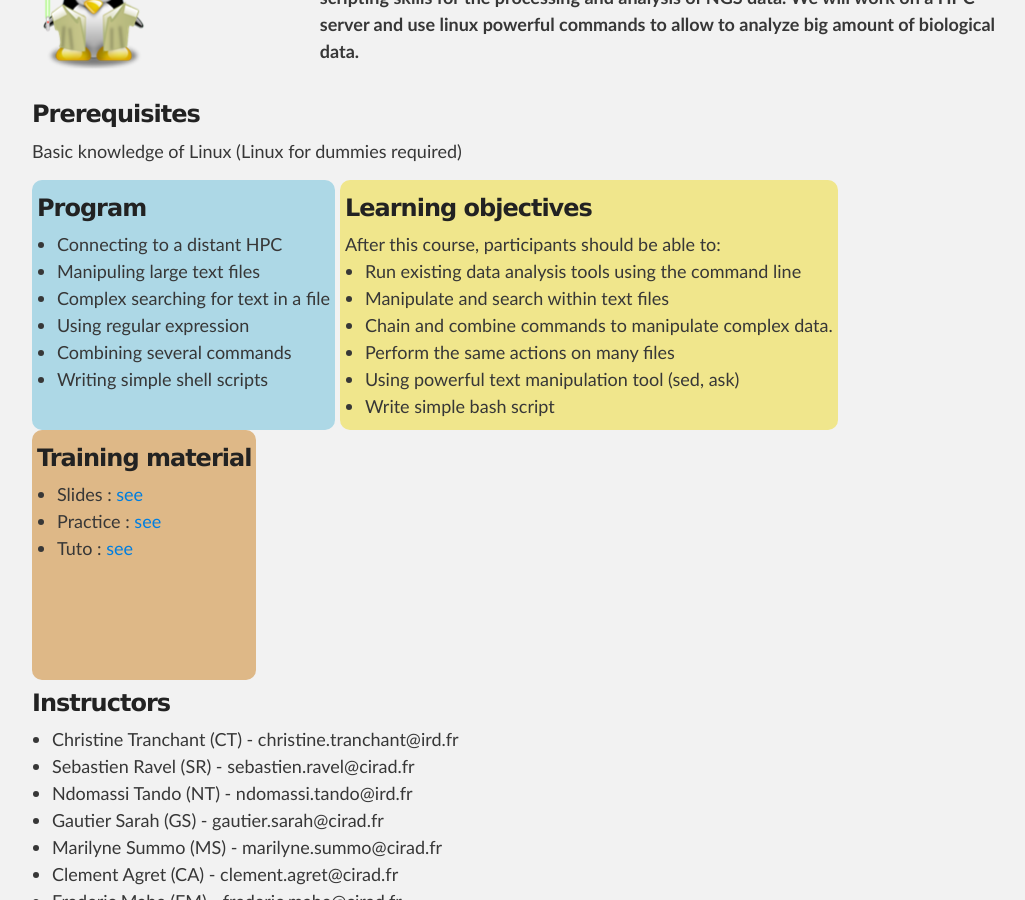
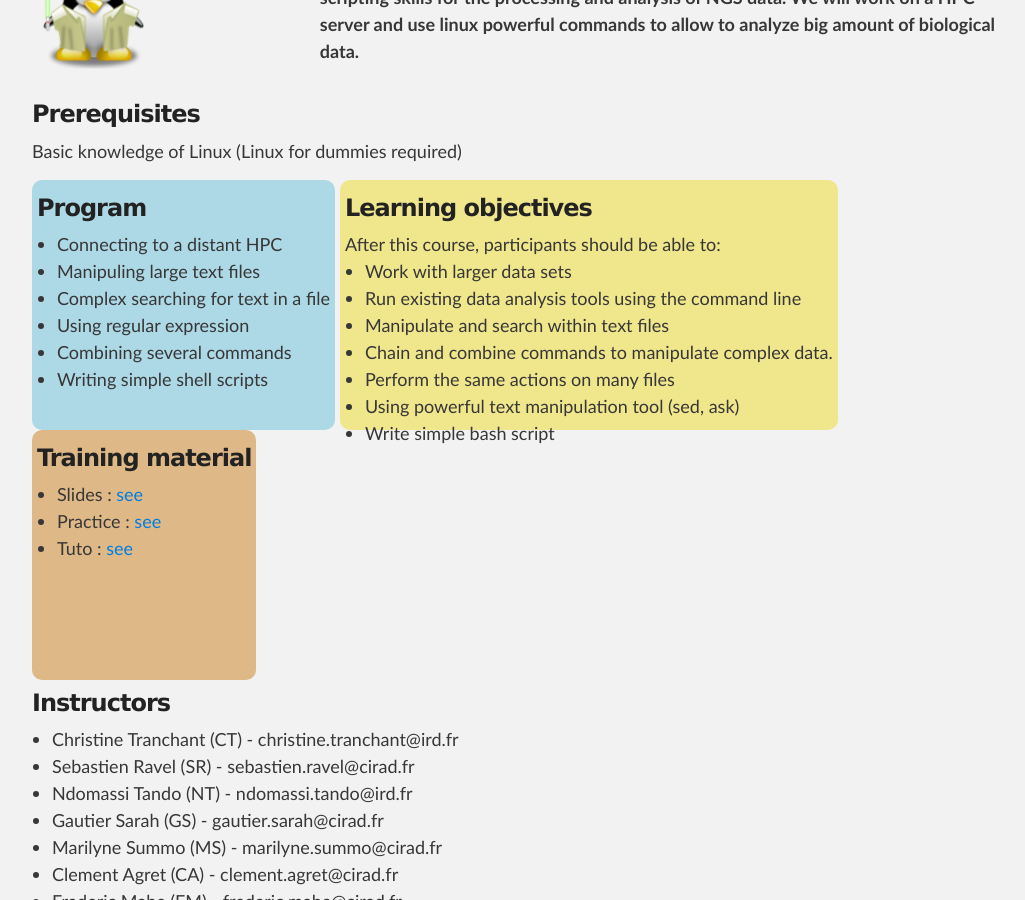
Before and after one commit to SouthGreenPlatform/trainings, a Jekyll site: the page built from _pages/linuxJedi.md, in a window 1280 px wide and 900 px high, scrolled down 420 px. Shown: the whole window, without its empty margins (106-1131 px from the left). Built offline with Jekyll 4.4.1, drawn with Linux system fonts in a browser that asks for light colours; nearby versions of some CDN libraries.

Commit message:
Update linuxJedi.md

```diff
--- a/_pages/linuxJedi.md
+++ b/_pages/linuxJedi.md
@@ -35,6 +35,7 @@ Basic knowledge of Linux (Linux for dummies required)
 <h3>Learning objectives</h3>
 After this course, participants should be able to:
 <ul>
+<li>Work with larger data sets</li>
 <li>Run existing data analysis tools using the command line</li>
 <li>Manipulate and search within text files</li>
 <li>Chain and combine commands to manipulate complex data.</li>
```
